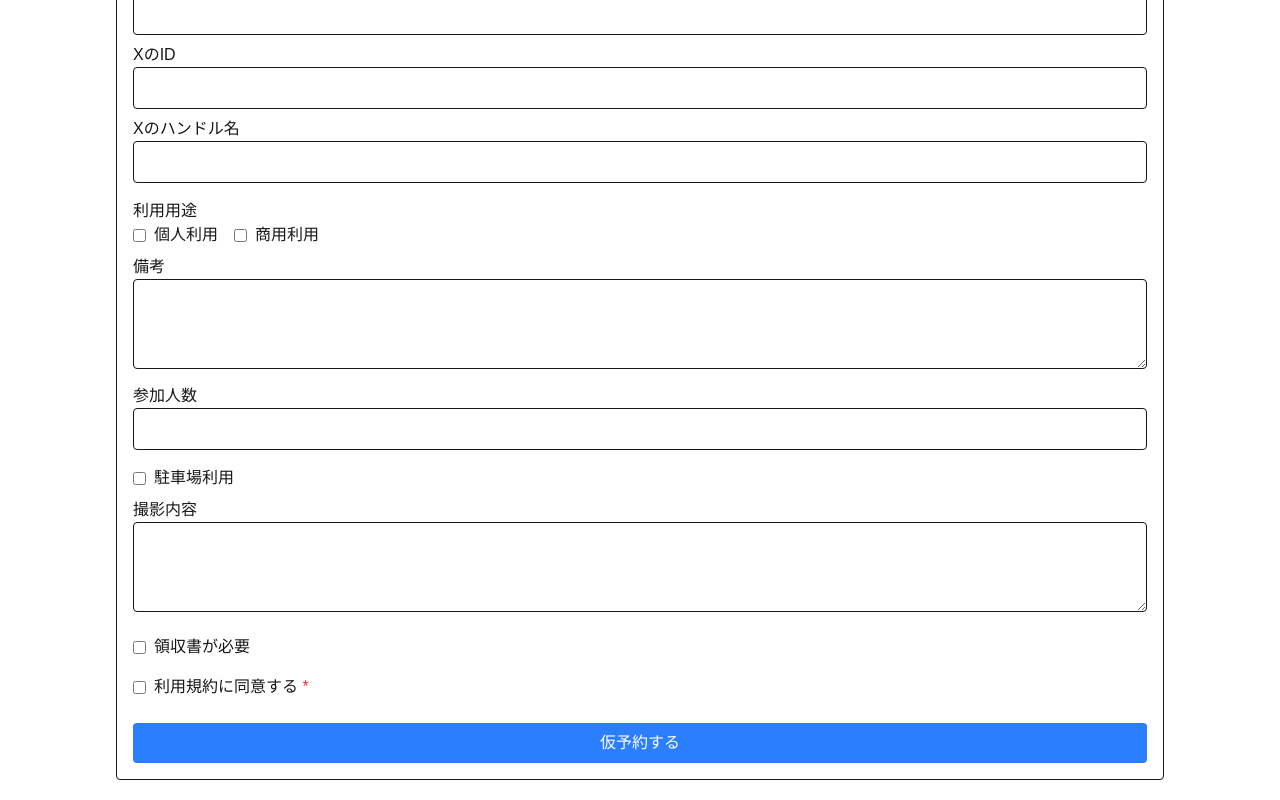
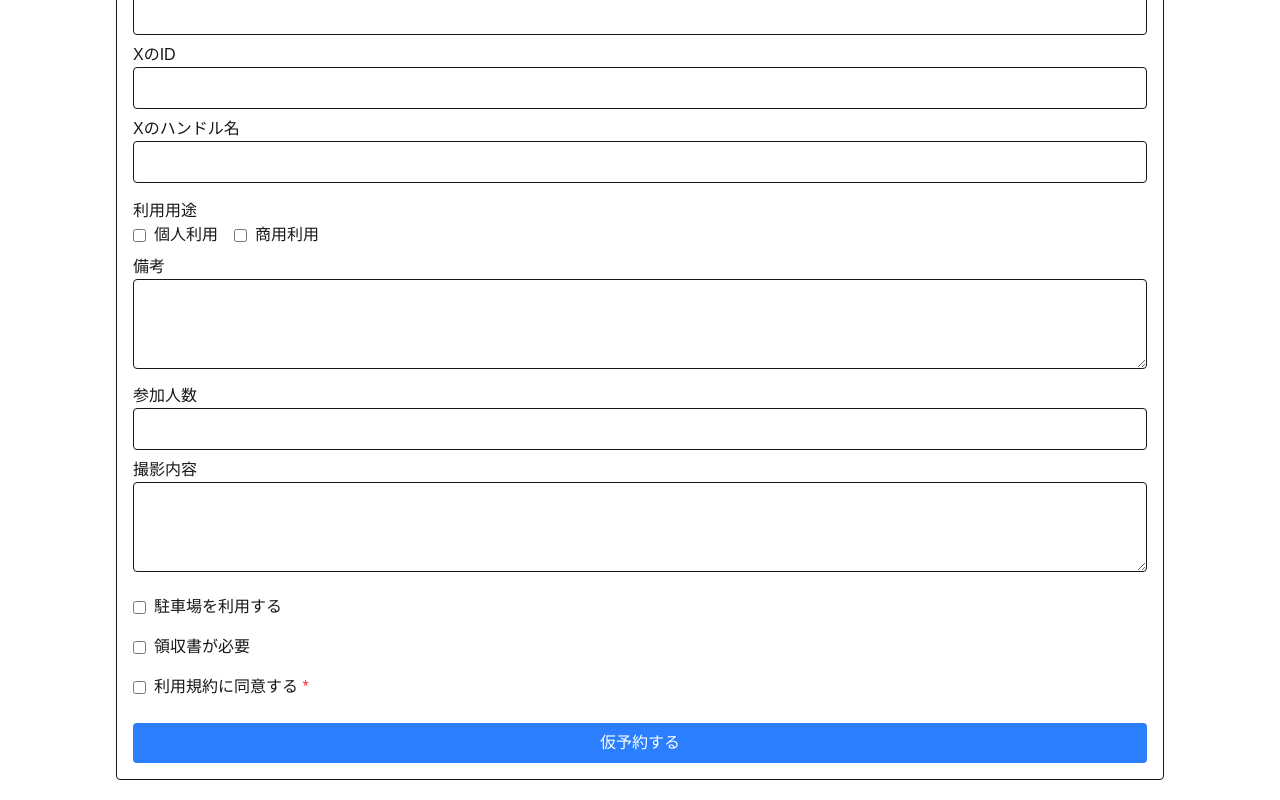
Before and after one commit to anpan-jampan/reserve, a Next.js app: page /reserve in a window 1280 px wide. Shown: the part 932-1732 px from the top of the page. Built offline with nearby package versions, Linux system fonts and the light colour scheme; no server answers; the database is empty.

Commit message:
vercelエラー回避

```diff
--- a/src/app/reserve/page.tsx
+++ b/src/app/reserve/page.tsx
@@ -306,14 +306,14 @@ export default function ReservePage() {
             className="w-full p-2 border rounded"
           />
 
+          <label className="block mt-2">撮影内容</label>
+          <textarea name="shootingDetails" value={formData.shootingDetails} onChange={handleInputChange} className="w-full p-2 border rounded" rows={3} />
+
           {/* チェックボックス */}
           <div className="mt-4 flex items-center">
             <input type="checkbox" name="parkingRequired" checked={formData.parkingRequired} onChange={handleCheckboxChange} />
-            <label className="ml-2">駐車場利用</label>
+            <label className="ml-2">駐車場を利用する</label>
           </div>
-
-          <label className="block mt-2">撮影内容</label>
-          <textarea name="shootingDetails" value={formData.shootingDetails} onChange={handleInputChange} className="w-full p-2 border rounded" rows={3} />
 
           <div className="mt-4 flex items-center">
             <input type="checkbox" name="receiptRequired" checked={formData.receiptRequired} onChange={handleCheckboxChange} />
```
